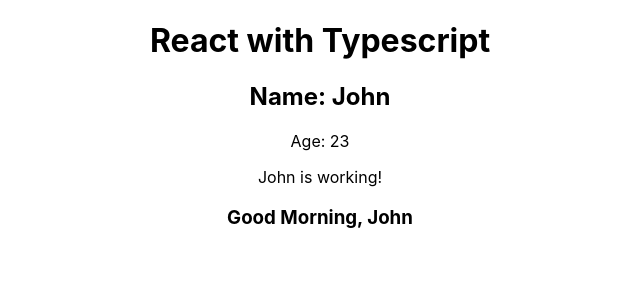
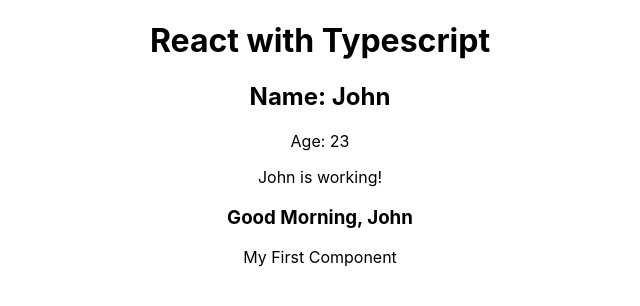
Before and after one commit to mmartins23/react-do-zero-a-maestria, a React (Create React App) app in the folder 11- React TypeScript/my-app-ts/: page / in a window 1280 px wide. Shown: the top 306 px of the page, without its empty margins (320-960 px from the left). Built offline with nearby package versions, Linux system fonts and the light colour scheme; the HTML template or start-up script is replaced by a standard one.

Commit message:
Creating and Importing components

```diff
--- a/11- React TypeScript/my-app-ts/src/App.tsx
+++ b/11- React TypeScript/my-app-ts/src/App.tsx
@@ -1,4 +1,6 @@
 import './App.css';
+// Components
+import FirstComponent from './components/FirstComponent';
 
 function App() {
   // 1- Variables in TS
@@ -21,6 +23,8 @@
       <p>{isWorking && <p>{name} is working!</p>}</p>
       {/* 2- Function */}
       <h3>{greeting(name)}</h3>
+      {/* 3- Components */}
+      <FirstComponent/>
     </div>
   );
 }
--- /dev/null
+++ b/11- React TypeScript/my-app-ts/src/components/FirstComponent.tsx
@@ -0,0 +1,7 @@
+const FirstComponent = () => {
+  return (
+    <div>My First Component</div>
+  )
+}
+
+export default FirstComponent
```
